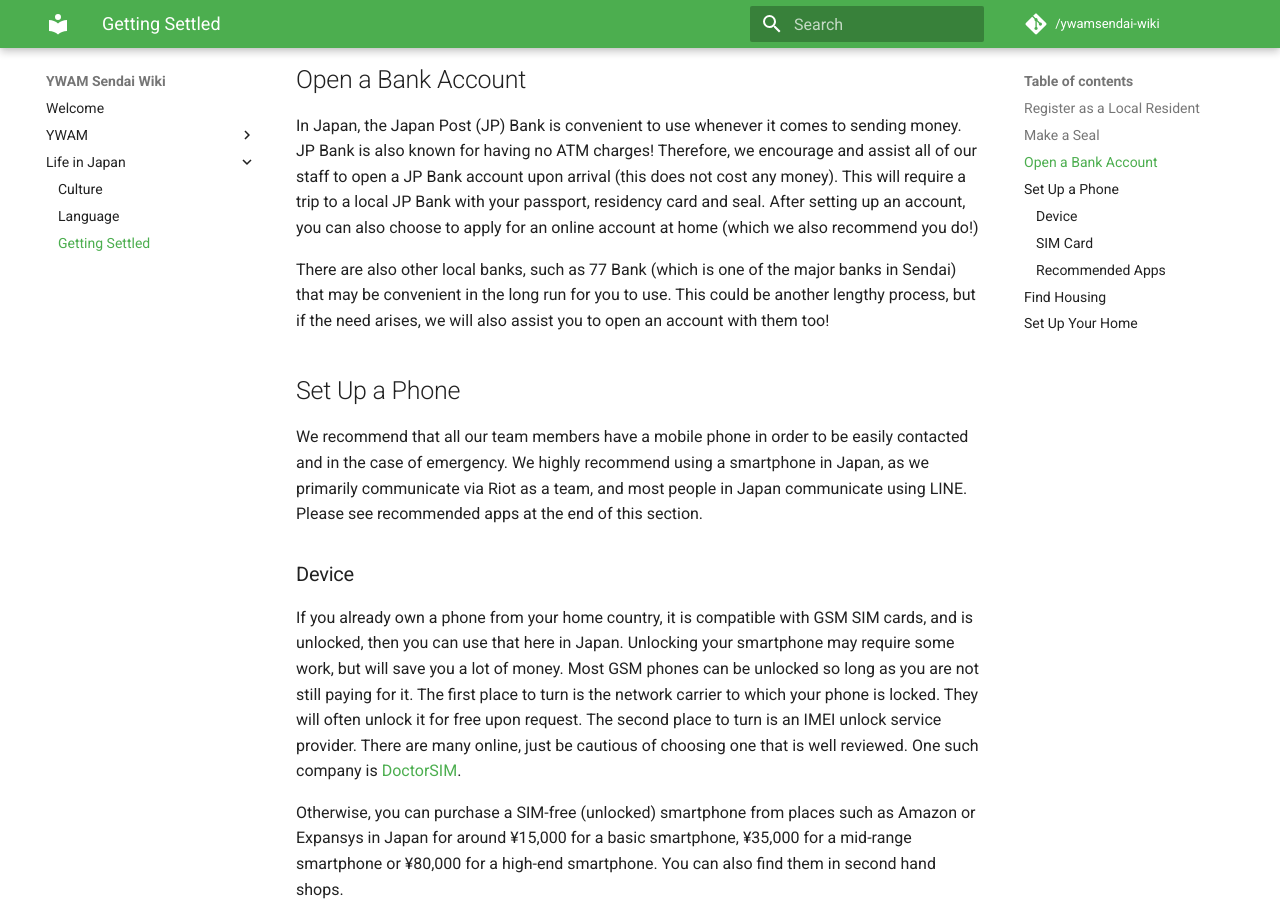
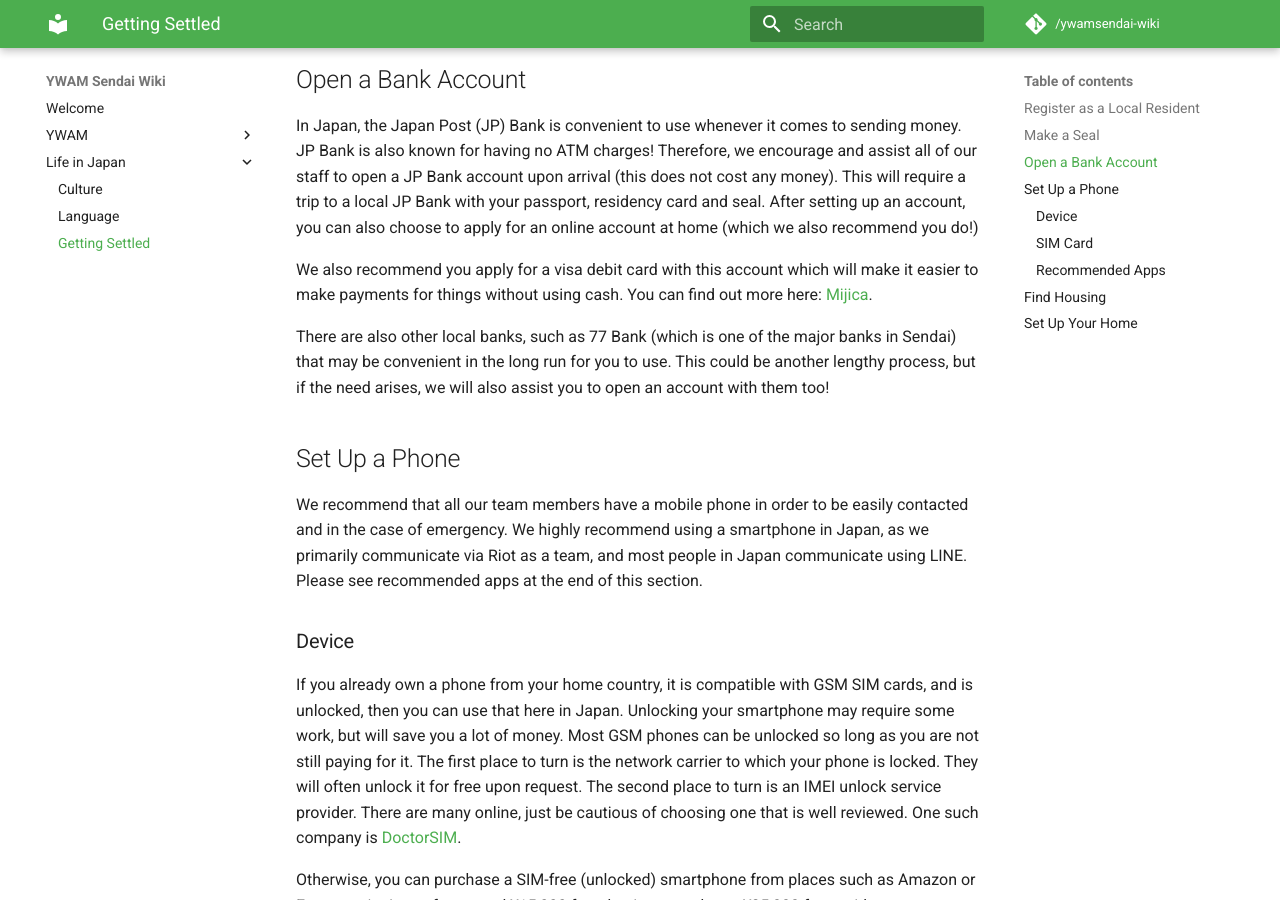
Before and after one commit to ywamsendai/ywamsendai-wiki, an MkDocs documentation site: the page built from docs/lifeinjapan/gettingsettled.md, in a window 1280 px wide and 900 px high, scrolled down 1279 px. Built offline with MkDocs 1.6.1 and Material for MkDocs 9.7.7, drawn with Linux system fonts in a browser that asks for light colours; comment, search, counter and statistics services are not loaded.

Commit message:
Added info about Mijica debit card

```diff
--- a/docs/lifeinjapan/gettingsettled.md
+++ b/docs/lifeinjapan/gettingsettled.md
@@ -31,6 +31,8 @@ Known as a “hanko” or “inkan” in Japan, a seal is a stamp of your surnam
 ## Open a Bank Account
 
 In Japan, the Japan Post (JP) Bank is convenient to use whenever it comes to sending money. JP Bank is also known for having no ATM charges! Therefore, we encourage and assist all of our staff to open a JP Bank account upon arrival (this does not cost any money). This will require a trip to a local JP Bank with your passport, residency card and seal. After setting up an account, you can also choose to apply for an online account at home (which we also recommend you do!)
+
+We also recommend you apply for a visa debit card with this account which will make it easier to make payments for things without using cash. You can find out more here: [Mijica](https://www.jp-bank.japanpost.jp/kojin/card/mijica/kj_crd_mij_index.html).
 
 There are also other local banks, such as 77 Bank (which is one of the major banks in Sendai) that may be convenient in the long run for you to use. This could be another lengthy process, but if the need arises, we will also assist you to open an account with them too!
 
```
